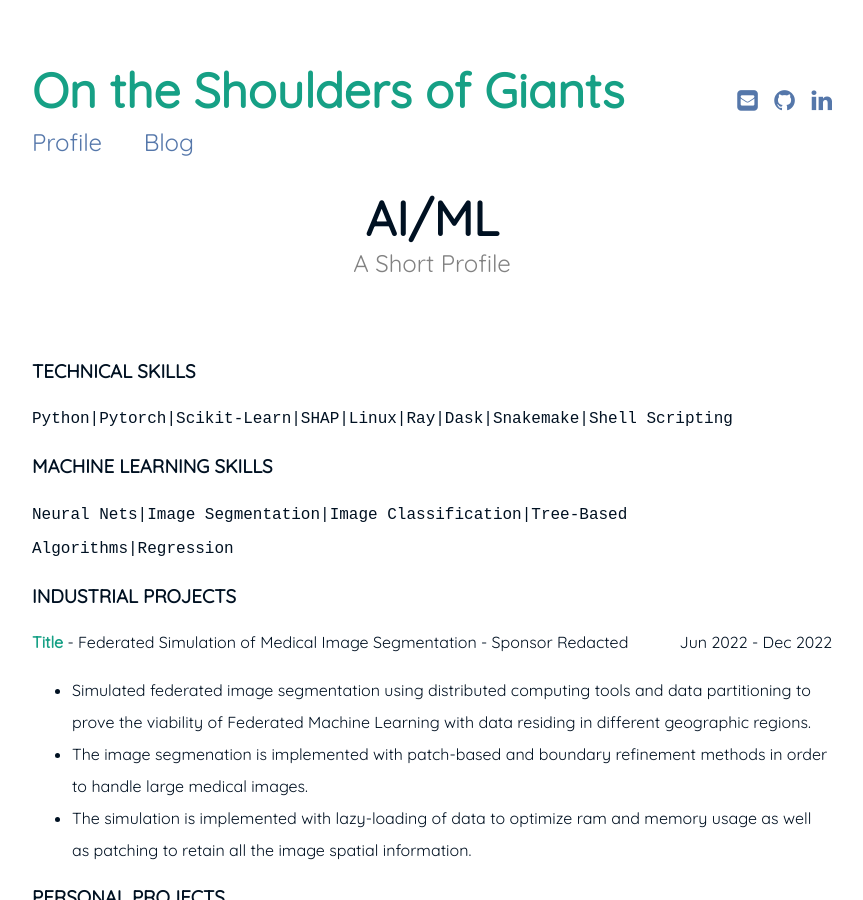
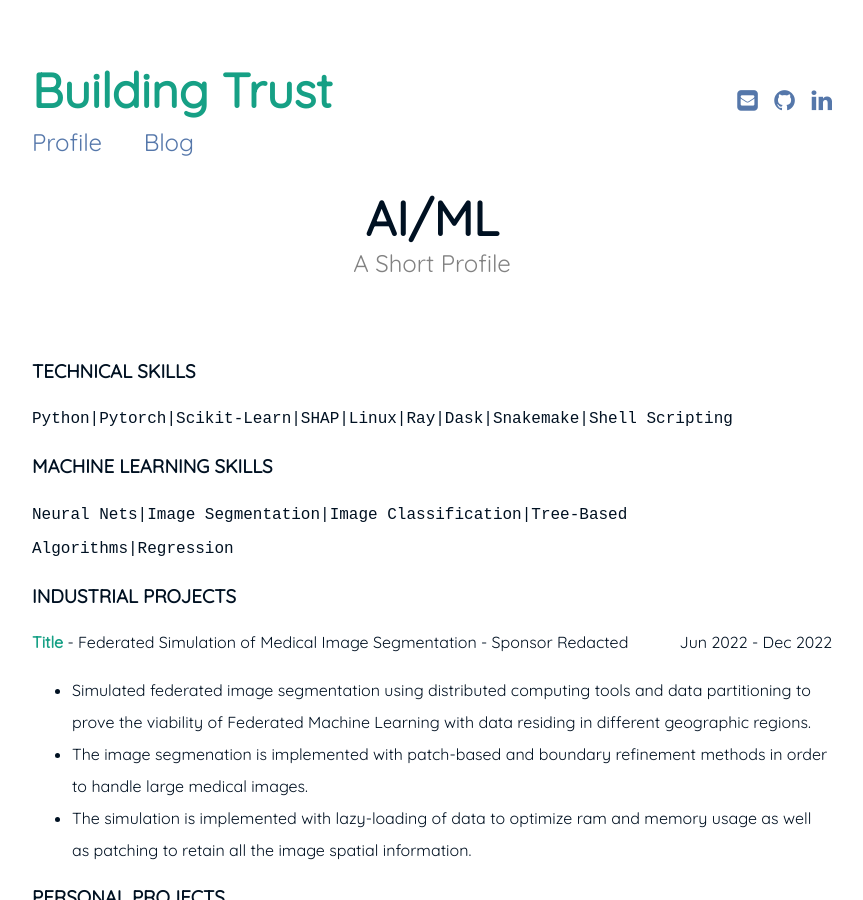
Before and after one commit to hozhenhao/hozhenhao.github.io, a Jekyll site: the page built from resume.md, in a window 1280 px wide and 900 px high. Shown: the whole window, without its empty margins (208-1071 px from the left). Built offline with Jekyll 4.4.1, drawn with Linux system fonts in a browser that asks for light colours.

Commit message:
change title of the website

```diff
--- a/_config.yml
+++ b/_config.yml
@@ -1,5 +1,5 @@
 # Site settings
-title: On the Shoulders of Giants
+title: Building Trust
 description: >
   xxx xxxxx xxxx xxxx xxxx xxx
 
```
Also changed, not shown: index.md (+1 -0 lines).
